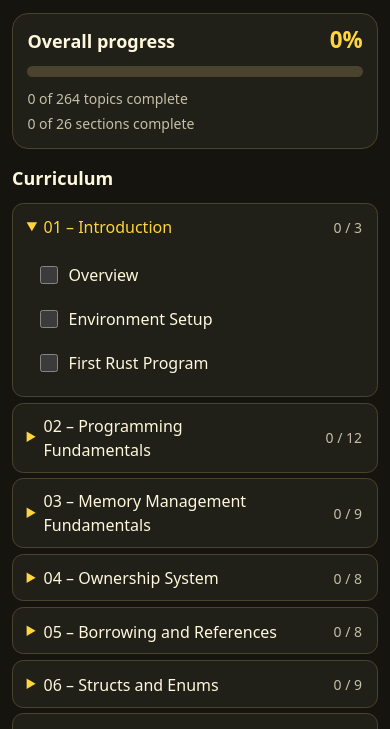
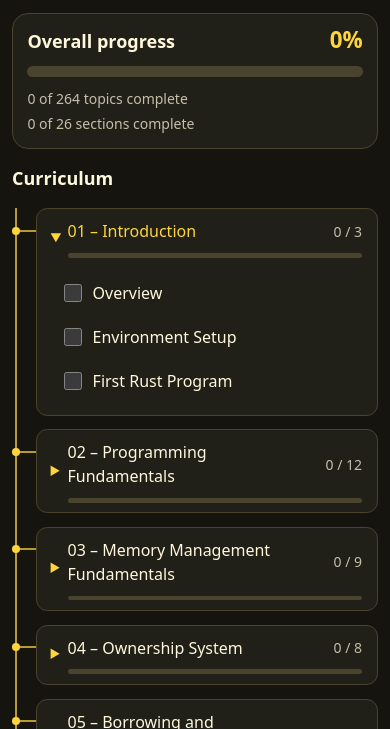
Before and after one commit to afnath-ahamed/Rust, a plain HTML site: page docs/index.html in a window 390 px wide. Shown: the part 115-844 px from the top of the page. Drawn offline with Linux system fonts and the light colour scheme.

Commit message:
Lay out the Rust roadmap as a branching tree

```diff
--- a/docs/index.html
+++ b/docs/index.html
@@ -104,22 +104,80 @@
   }
   #rust-learning-checklist .roadmap-curriculum {
     display: grid;
-    gap: 0.65rem;
+    gap: 1rem;
   }
   #rust-learning-checklist .roadmap-sections {
+    --branch-gap: clamp(2.75rem, 7vw, 5rem);
+    --row-gap: 0.85rem;
+    --junction-height: 1.4rem;
+    --stem-line: #b99a30;
     display: grid;
-    gap: 0.35rem;
+    gap: var(--row-gap);
+    margin: 0;
+    padding: 0;
+    list-style: none;
+  }
+  #rust-learning-checklist .roadmap-branch {
+    --stem-position: 50%;
+    position: relative;
+    display: grid;
+    grid-template-columns: minmax(0, 1fr) var(--branch-gap) minmax(0, 1fr);
+  }
+  #rust-learning-checklist .roadmap-branch::before,
+  #rust-learning-checklist .roadmap-branch::after,
+  #rust-learning-checklist .roadmap-junction {
+    position: absolute;
+    pointer-events: none;
+  }
+  #rust-learning-checklist .roadmap-branch::before {
+    content: "";
+    inset-block: 0 calc(-1 * var(--row-gap));
+    inset-inline-start: var(--stem-position);
+    inline-size: 2px;
+    margin-inline-start: -1px;
+    background: var(--stem-line);
+  }
+  #rust-learning-checklist .roadmap-branch:last-child::before {
+    inset-block-end: auto;
+    block-size: var(--junction-height);
+  }
+  #rust-learning-checklist .roadmap-branch::after {
+    content: "";
+    inset-block-start: var(--junction-height);
+    inset-inline-end: calc(100% - var(--stem-position));
+    inline-size: calc(var(--branch-gap) / 2);
+    block-size: 2px;
+    margin-block-start: -1px;
+    background: var(--stem-line);
+  }
+  #rust-learning-checklist .roadmap-branch:nth-child(even)::after {
+    inset-inline: var(--stem-position) auto;
+  }
+  #rust-learning-checklist .roadmap-junction {
+    z-index: 1;
+    inset-block-start: calc(var(--junction-height) - 4px);
+    inset-inline-start: calc(var(--stem-position) - 4px);
+    inline-size: 8px;
+    block-size: 8px;
+    border-radius: 50%;
+    background: var(--yellow);
   }
   #rust-learning-checklist details {
+    grid-column: 1;
+    min-inline-size: 0;
     background: var(--panel);
     border: 1px solid var(--line);
     border-radius: 0.7rem;
+  }
+  #rust-learning-checklist .roadmap-branch:nth-child(even) details {
+    grid-column: 3;
   }
   #rust-learning-checklist summary {
     box-sizing: border-box;
     min-block-size: 44px;
     padding: 0.62rem 0.85rem;
     border-radius: inherit;
+    cursor: pointer;
   }
   #rust-learning-checklist summary::marker {
     color: var(--yellow);
@@ -155,6 +213,7 @@
     align-items: center;
     gap: 0.65rem;
     min-block-size: 44px;
+    cursor: pointer;
   }
   #rust-learning-checklist .roadmap-topic input {
     flex: none;
@@ -172,12 +231,27 @@
       transition: width 160ms ease-out;
     }
   }
+  @media (max-width: 700px) {
+    #rust-learning-checklist .roadmap-branch {
+      --stem-position: 0.25rem;
+      grid-template-columns: 1.5rem minmax(0, 1fr);
+    }
+    #rust-learning-checklist .roadmap-branch::after,
+    #rust-learning-checklist .roadmap-branch:nth-child(even)::after {
+      inset-inline: var(--stem-position) auto;
+      inline-size: calc(1.5rem - var(--stem-position));
+    }
+    #rust-learning-checklist .roadmap-branch:nth-child(n) details {
+      grid-column: 2;
+    }
+  }
   @media (max-width: 460px) {
     #rust-learning-checklist .roadmap-row {
       grid-template-columns: minmax(0, 1fr) 7ch;
     }
     #rust-learning-checklist .roadmap-chapter-track {
-      display: none;
+      grid-column: 1 / -1;
+      grid-row: 2;
     }
   }
 </style>
@@ -203,9 +277,11 @@
   <noscript>Enable JavaScript to use the checklist and track your progress.</noscript>
   <section class="roadmap-curriculum" aria-labelledby="rust-curriculum-title">
     <h2 id="rust-curriculum-title">Curriculum</h2>
-    <div class="roadmap-sections" data-sections></div>
+    <ol class="roadmap-sections" data-sections role="list"></ol>
   </section>
   <template data-chapter-template>
+    <li class="roadmap-branch">
+      <span class="roadmap-junction" aria-hidden="true"></span>
       <details>
         <summary class="cursor-interaction">
           <span class="roadmap-row">
@@ -216,6 +292,7 @@
         </summary>
         <div class="roadmap-topics" role="group"></div>
       </details>
+    </li>
   </template>
   <template data-topic-template>
     <label class="roadmap-topic cursor-interaction">
@@ -242,7 +319,8 @@
     let completed = new Set();
 
     const sections = chapters.map(([title, topics], chapterIndex) => {
-      const chapter = chapterTemplate.content.firstElementChild.cloneNode(true);
+      const branch = chapterTemplate.content.firstElementChild.cloneNode(true);
+      const chapter = branch.querySelector("details");
       const list = chapter.querySelector(".roadmap-topics");
       const count = chapter.querySelector(".roadmap-count");
       const bar = chapter.querySelector(".progress-bar");
@@ -257,7 +335,7 @@
         list.append(label);
         return input;
       });
-      sectionList.append(chapter);
+      sectionList.append(branch);
       return { chapter, count, bar, inputs };
     });
 
```
Lines whose indentation alone changed are shown as unchanged.
